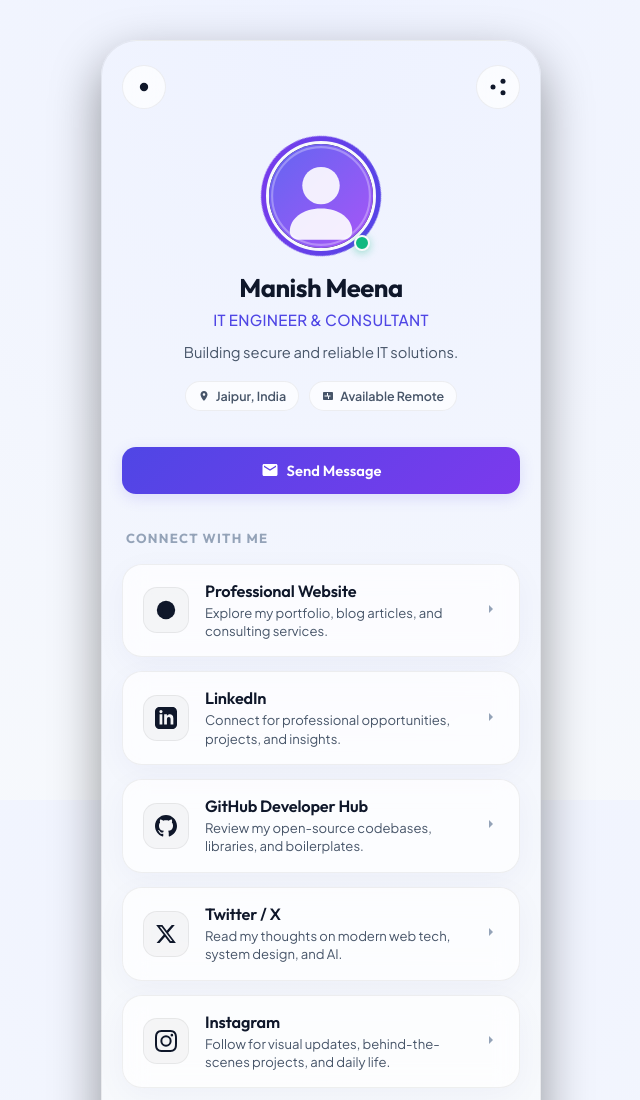
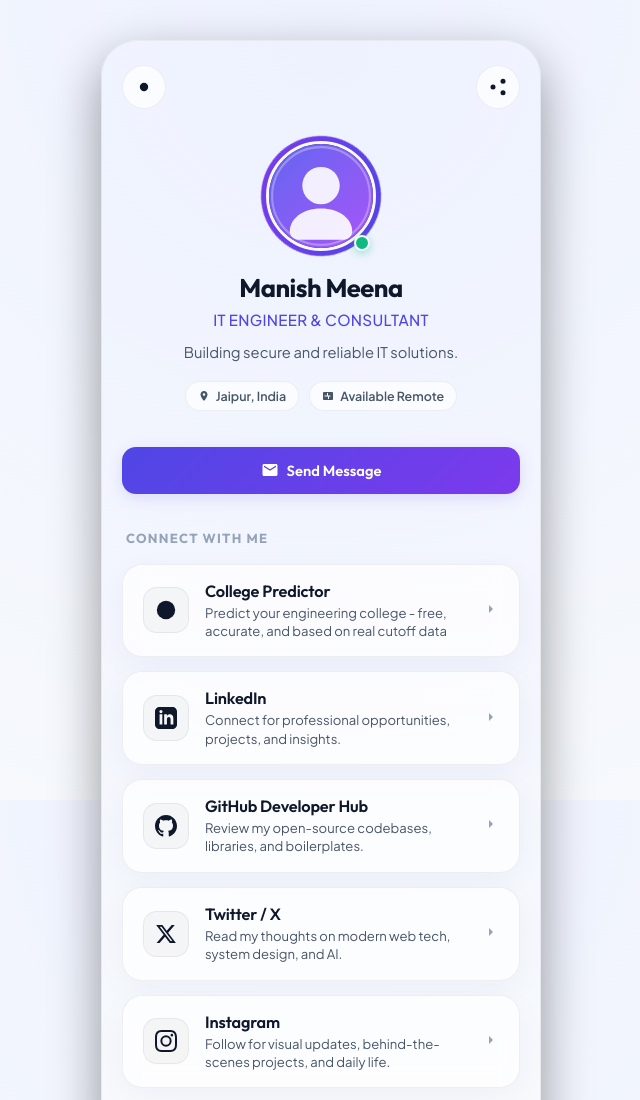
Before and after one commit to ConnectWithMan/ManishMeena.in, a plain HTML site: page index.html in a window 1280 px wide. Shown: the top 1100 px of the page, without its empty margins (319-959 px from the left). Drawn offline with Linux system fonts and the light colour scheme.

Commit message:
Update index.html

```diff
--- a/index.html
+++ b/index.html
@@ -160,8 +160,8 @@
         <main class="links-section" aria-label="Social and Professional Links">
             <h2 class="section-label">Connect with me</h2>
 
-            <!-- 1. Portfolio Card -->
-            <a href="https://www.famral.com/" target="_blank" rel="noopener noreferrer" class="link-card"
+            <!-- 1. Website Card -->
+            <a href="https://www.famral.com/college-predictor" target="_blank" rel="noopener noreferrer" class="link-card"
                 id="portfolioCard" aria-label="Visit portfolio website">
                 <div class="card-icon-container" aria-hidden="true">
                     <!-- Globe / Portfolio Icon -->
@@ -174,8 +174,8 @@
                     </svg>
                 </div>
                 <div class="card-info">
-                    <span class="card-title">Professional Website</span>
-                    <span class="card-description">Explore my portfolio, blog articles, and consulting services.</span>
+                    <span class="card-title">College Predictor</span>
+                    <span class="card-description">Predict your engineering college - free, accurate, and based on real cutoff data</span>
                 </div>
                 <div class="card-arrow" aria-hidden="true">
                     <svg viewBox="0 0 24 24" xmlns="http://www.w3.org/2000/svg">
```
